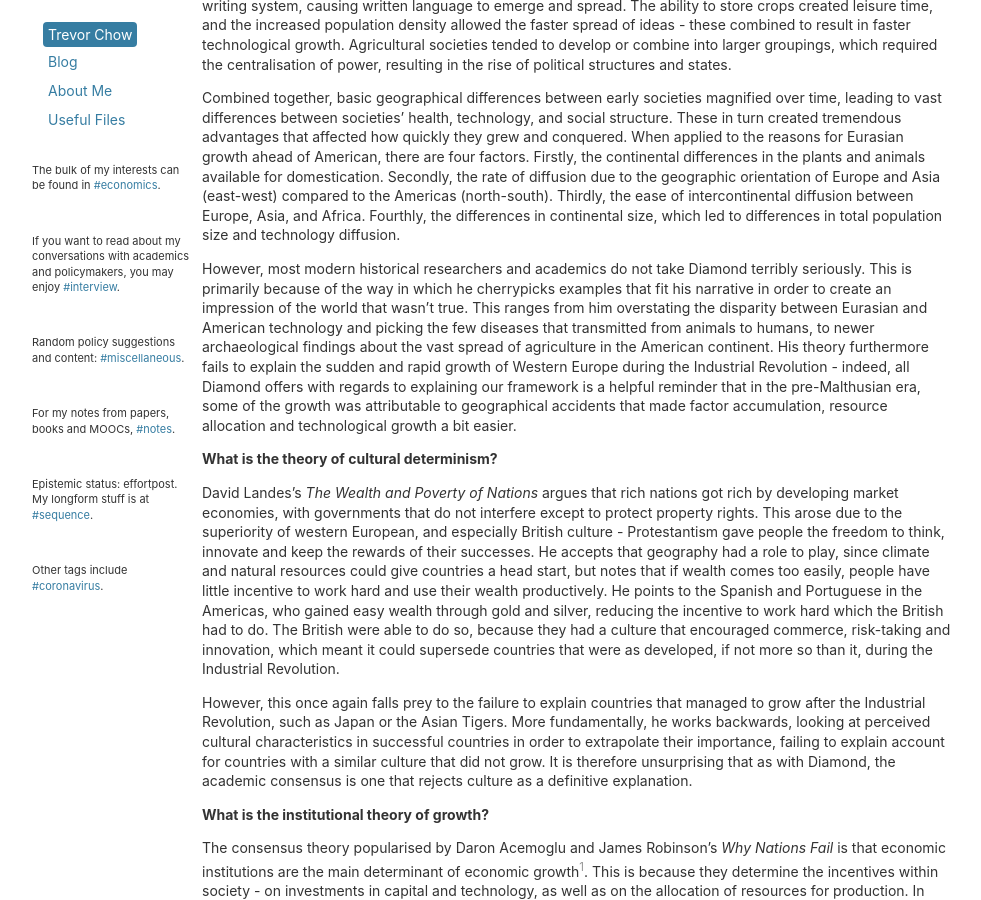
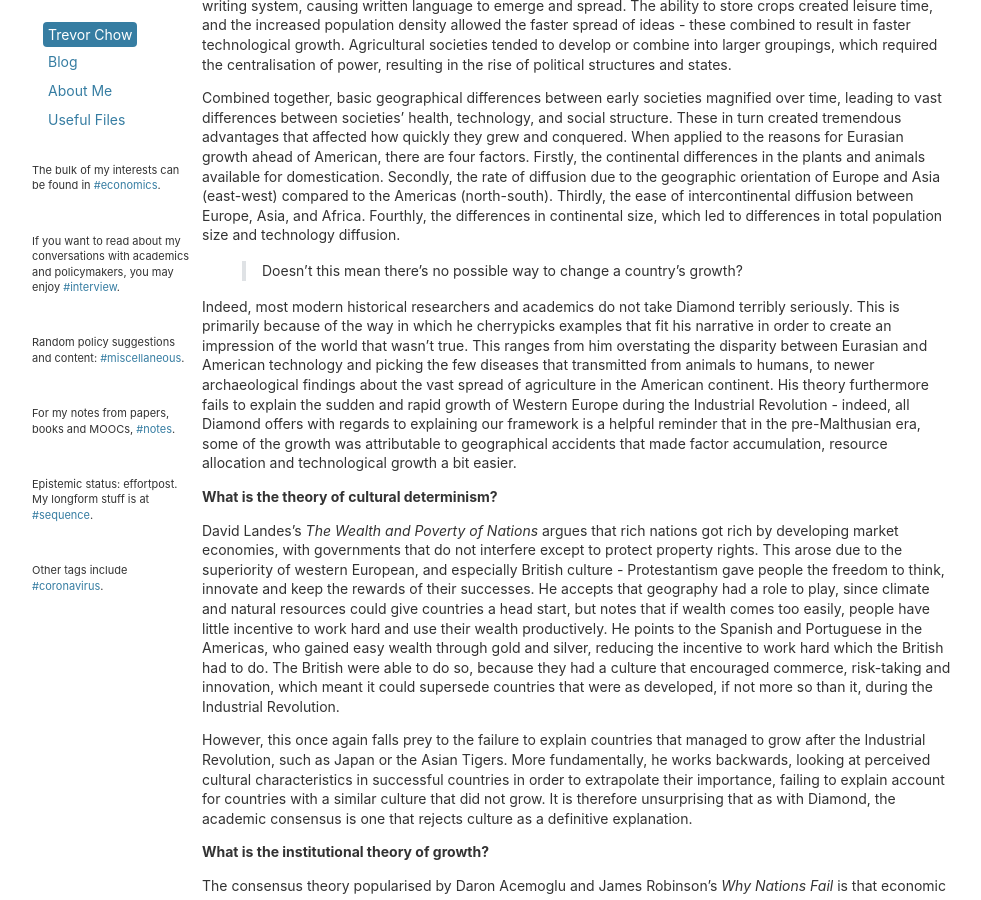
Before and after one commit to tmychow/tmychow.github.io, a Jekyll site: the page built from _posts/2020-07-24-a-primer-on-economic-growth-part-II.md, in a window 1280 px wide and 900 px high, scrolled down 376 px. Shown: the whole window, without its empty margins (28-1009 px from the left). Built offline with Jekyll 4.4.1, drawn with Linux system fonts in a browser that asks for light colours; formulas are drawn with MathJax 3; some of the changed text lies outside the part shown.

Commit message:
Update 2020-07-24-a-primer-on-economic-growth-part-II.md

```diff
--- a/_posts/2020-07-24-a-primer-on-economic-growth-part-II.md
+++ b/_posts/2020-07-24-a-primer-on-economic-growth-part-II.md
@@ -15,7 +15,9 @@
 
 Combined together, basic geographical differences between early societies magnified over time, leading to vast differences between societies’ health, technology, and social structure. These in turn created tremendous advantages that affected how quickly they grew and conquered. When applied to the reasons for Eurasian growth ahead of American, there are four factors. Firstly, the continental differences in the plants and animals available for domestication. Secondly, the rate of diffusion due to the geographic orientation of Europe and Asia (east-west) compared to the Americas (north-south). Thirdly, the ease of intercontinental diffusion between Europe, Asia, and Africa. Fourthly, the differences in continental size, which led to differences in total population size and technology diffusion.
 
-However, most modern historical researchers and academics do not take Diamond terribly seriously. This is primarily because of the way in which he cherrypicks examples that fit his narrative in order to create an impression of the world that wasn't true. This ranges from him overstating the disparity between Eurasian and American technology and picking the few diseases that transmitted from animals to humans, to newer archaeological findings about the vast spread of agriculture in the American continent. His theory furthermore fails to explain the sudden and rapid growth of Western Europe during the Industrial Revolution - indeed, all Diamond offers with regards to explaining our framework is a helpful reminder that in the pre-Malthusian era, some of the growth was attributable to geographical accidents that made factor accumulation, resource allocation and technological growth a bit easier.
+> Doesn't this mean there's no possible way to change a country's growth?
+
+Indeed, most modern historical researchers and academics do not take Diamond terribly seriously. This is primarily because of the way in which he cherrypicks examples that fit his narrative in order to create an impression of the world that wasn't true. This ranges from him overstating the disparity between Eurasian and American technology and picking the few diseases that transmitted from animals to humans, to newer archaeological findings about the vast spread of agriculture in the American continent. His theory furthermore fails to explain the sudden and rapid growth of Western Europe during the Industrial Revolution - indeed, all Diamond offers with regards to explaining our framework is a helpful reminder that in the pre-Malthusian era, some of the growth was attributable to geographical accidents that made factor accumulation, resource allocation and technological growth a bit easier.
 
 **What is the theory of cultural determinism?**
 
@@ -36,6 +38,8 @@
 One would be the natural experiment of Korea. After World War Two, Korea was split into the North and the South. The North followed the model of Soviet socialism in abolishing private property, while the South maintained a system of private property. Before this separation, North and South Korea were incredibly similar - there were few geographical differences and shared the same cultural and historical backdrop. Where there were disparities, this favoured the North, with a higher concentration of industrial development. Overall, they were comparable and had approximately the same income per capita[^2]. Following the split, they faced very divergent growth paths - while North Korea stagnated with a GDP per capita of <span>$</span>1,000 in 2000, South Korea had reached <span>$</span>16,000.
 
 [^2]: [Maddison 2001](https://www.stat.berkeley.edu/~aldous/157/Papers/world_economy.pdf)
+
+> That's only one country - does this pattern apply elsewhere?
 
 Although this sample size of $n=1$ is unsatisfactory, a pattern of economic divergence due to differing economic institutions can be seen in the natural experiments caused by colonialism. What is found is that there are large correlations between settler mortality and colonial institutions, between colonial institutions and current institutions, and between current institutions and current per capita income[^3]. The study suggests that European powers set up two types of colonies - for places with a high likelihood of mortality, settlers set up extractive states designed to transfer as much of the resources of the colony to the coloniser with the minimum amount of investment required. When settler mortality was low, colonisers instead settled in those places, constructing institutions with a great emphasis on property rights and checks against government power. These persisted, leading to higher per capita income in places that originally had low settler mortality.
 
```
